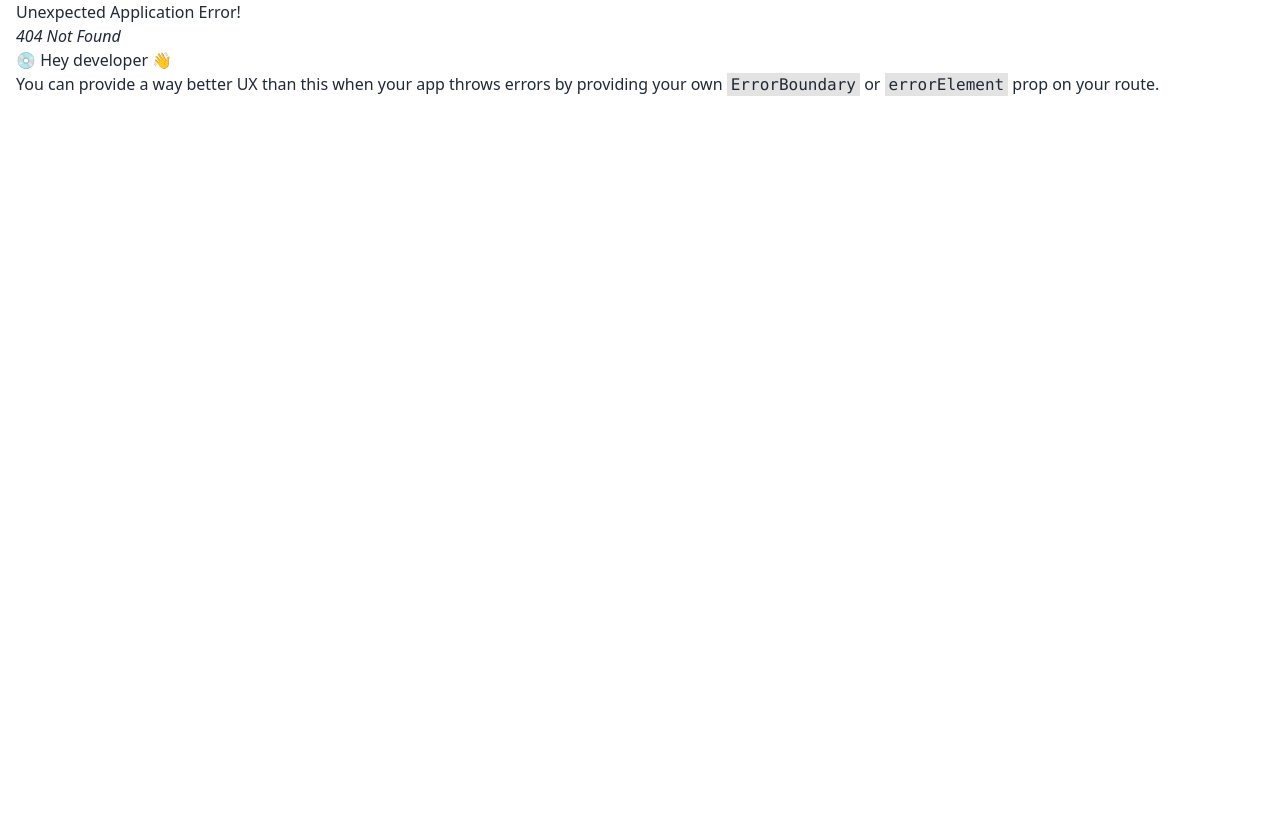
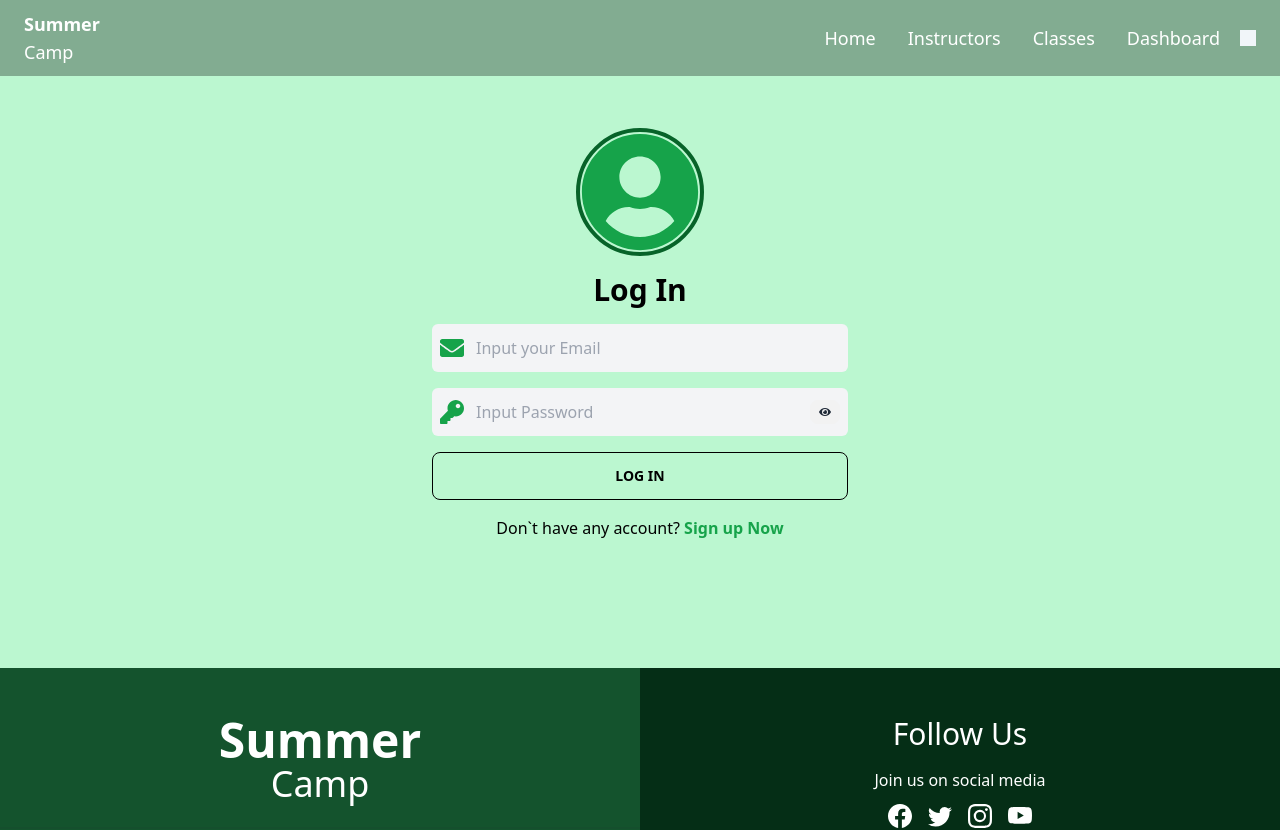
Before and after one commit to alamin360am/summer-camp-client, a React (Vite) app: page /login in a window 1280 px wide. Before the commit this address had no page. Shown: the top 830 px of the page. Before the commit the page ends 800 px from the top, so only its background shows below. Built offline with nearby package versions, Linux system fonts and the light colour scheme.

Commit message:
login page design complete

```diff
--- a/package.json
+++ b/package.json
@@ -10,6 +10,7 @@
     "preview": "vite preview"
   },
   "dependencies": {
+    "firebase": "^9.22.2",
     "localforage": "^1.10.0",
     "match-sorter": "^6.3.1",
     "react": "^18.2.0",
--- /dev/null
+++ b/src/Firebase/firebase.config.js
@@ -0,0 +1,18 @@
+// Import the functions you need from the SDKs you need
+import { initializeApp } from "firebase/app";
+// TODO: Add SDKs for Firebase products that you want to use
+// https://firebase.google.com/docs/web/setup#available-libraries
+
+// Your web app's Firebase configuration
+const firebaseConfig = {
+  apiKey: "AIzaSyAuIU2nSxiHxz8tVUipXOSmC9SnuSHtwFE",
+  authDomain: "summer-camp-b2351.firebaseapp.com",
+  projectId: "summer-camp-b2351",
+  storageBucket: "summer-camp-b2351.appspot.com",
+  messagingSenderId: "325690173927",
+  appId: "1:325690173927:web:f61c34d52fad413775f542"
+};
+
+// Initialize Firebase
+const app = initializeApp(firebaseConfig);
+export default app;
--- /dev/null
+++ b/src/Pages/LogIn/LogIn.jsx
@@ -0,0 +1,40 @@
+import { useState } from "react";
+import { FaUserCircle, FaEye, FaEyeSlash, FaEnvelope, FaKey } from "react-icons/fa";
+import { Link } from "react-router-dom";
+
+const LogIn = () => {
+  const [show, setShow] = useState(true);
+
+  return (
+    <form className="py-32 px-4 flex flex-col justify-center items-center bg-green-200 text-black">
+      <FaUserCircle className="icon"></FaUserCircle>
+      <h2 className="text-3xl font-bold mb-4">Log In</h2>
+      <div className="relative w-full md:w-1/3">
+        <input
+          type="email"
+          placeholder="Input your Email"
+          className="p-3 pl-11 w-full rounded-md mb-4 bg-gray-100 focus:bg-white focus:outline-none text-black"
+        />
+        <FaEnvelope className="absolute top-3 text-2xl text-green-600 left-2"></FaEnvelope>
+      </div>
+      <div className="relative w-full md:w-1/3">
+        <input
+          type={show ? "password" : "text"}
+          placeholder="Input Password"
+          className="p-3 pl-11 w-full rounded-md mb-4 bg-gray-100 focus:bg-white focus:outline-none text-black"
+        />
+        <FaKey className="absolute top-3 text-2xl text-green-600 left-2"></FaKey>
+        <div
+          onClick={() => setShow(!show)}
+          className="btn btn-xs absolute top-3 right-2"
+        >
+          {show ? <FaEye></FaEye> : <FaEyeSlash></FaEyeSlash>}
+        </div>
+      </div>
+      <input type="submit" value="Log In" className="mb-4 btn btn-outline w-full md:w-1/3 text-black hover:bg-green-600 hover:text-white" />
+      <p>Don`t have any account? <Link to='/signup' className="text-green-600 font-bold">Sign up Now</Link> </p>
+    </form>
+  );
+};
+
+export default LogIn;
--- a/src/index.css
+++ b/src/index.css
@@ -5,3 +5,11 @@
 .active {
     color: rgb(22 163 74);
 }
+
+.icon {
+    font-size: 8rem;
+    color: rgb(22 163 74);
+    border: 4px solid rgb(7, 99, 41);
+    border-radius: 50%;
+    margin-bottom: 1rem;
+}
--- a/src/main.jsx
+++ b/src/main.jsx
@@ -10,6 +10,8 @@ import Home from "./Pages/Home/Home/Home";
 import Instructors from "./Pages/Instructors/Instructors";
 import Classes from "./Pages/Classes/Classes";
 import Dashboard from "./Pages/Dashboard/Dashboard";
+import LogIn from "./Pages/LogIn/LogIn";
+import SignUp from "./Pages/SignUp/SignUp";
 
 const router = createBrowserRouter([
   {
@@ -31,6 +33,14 @@ const router = createBrowserRouter([
       {
         path: '/dashboard',
         element: <Dashboard></Dashboard>
+      },
+      {
+        path: '/login',
+        element: <LogIn></LogIn>
+      },
+      {
+        path: '/signup',
+        element: <SignUp></SignUp>
       }
     ]
   },
@@ -38,6 +48,6 @@ const router = createBrowserRouter([
 
 ReactDOM.createRoot(document.getElementById("root")).render(
   <React.StrictMode>
-    <div className="px-4 max-w-screen-xl mx-auto"><RouterProvider router={router} /></div>
+    <div className="max-w-screen-xl mx-auto"><RouterProvider router={router} /></div>
   </React.StrictMode>
 );
```
Also changed, not shown: public/instructors.json (added, +38 -0 lines), src/Pages/SignUp/SignUp.jsx (added), 1 other file (tests, documents, lock files or other folders).
